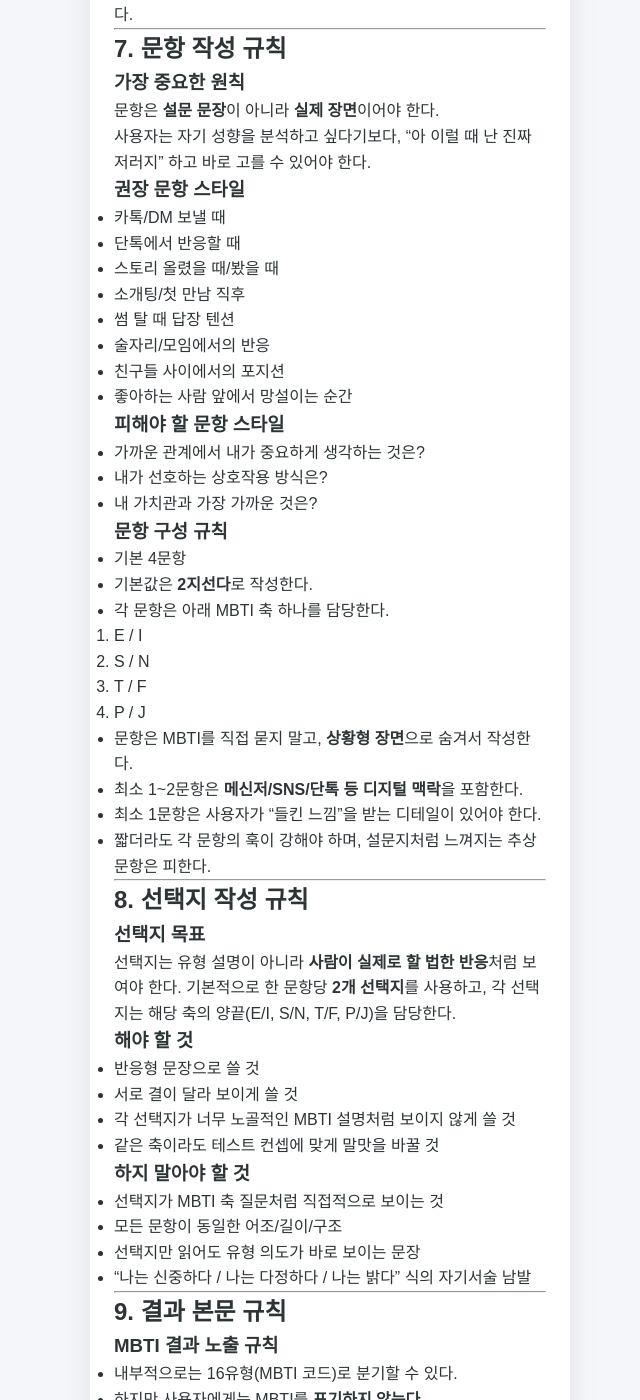
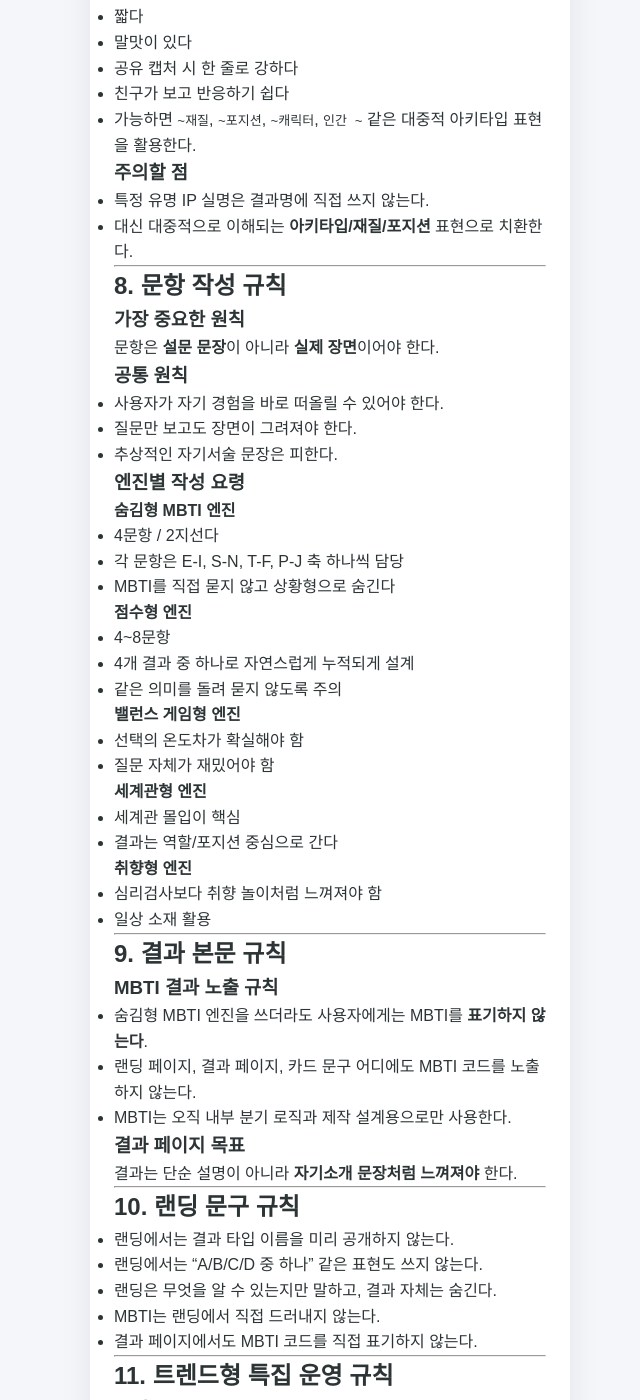
Before and after one commit to ghgfhfg2/test-holic-blog, a Jekyll site: the page built from VIRAL_TEST_GUIDELINES.md, in a window 1280 px wide and 1400 px high, scrolled down 3360 px. Shown: the whole window, without its empty margins (310-950 px from the left). Built offline with Jekyll 4.4.1, drawn with Linux system fonts in a browser that asks for light colours; some web fonts are replaced; our own code applies the rules of GitHub Pages for plain Markdown files; some of the changed text lies outside the part shown.

Commit message:
Diversify test engines and strengthen overlap checks

```diff
--- a/VIRAL_TEST_GUIDELINES.md
+++ b/VIRAL_TEST_GUIDELINES.md
@@ -9,21 +9,17 @@
 
 ## 1. 핵심 목표
 
-테스트홀릭의 기본 생성 엔진은 **4문항 / 2지선다 / MBTI 4축(E-I, S-N, T-F, P-J) 기반의 숨김형 분기 구조**를 우선 사용한다.
-다만 이 구조는 **내부 분기용**으로만 쓰고, 사용자가 보게 되는 겉표현은 MBTI 검사가 아니라 **상황형 바이럴 테스트**여야 한다.
+테스트홀릭은 하나의 단일 테스트 엔진만 반복해서 사용하지 않는다.
+**같은 제목 재질이 아니라, 실제 체감상 다른 테스트처럼 느껴지는 것**이 중요하다.
 
-테스트홀릭의 테스트는 아래 4가지를 동시에 노린다.
+내부 분기 구조는 여러 방식을 섞어 사용한다.
+- 숨김형 MBTI 4축 분기
+- 점수형 4결과 분기
+- 밸런스 게임형 누적 분기
+- 세계관/역할 배정형 분기
+- 취향 선택형 분기
 
-1. **클릭 욕구**
-   - 제목만 보고도 "이건 해보고 싶다"는 반응이 나와야 한다.
-2. **완주율**
-   - 문항이 설문지처럼 느껴지지 않고, 빠르게 몰입되어야 한다.
-3. **공유 욕구**
-   - 결과를 캡처해서 스토리/단톡/DM으로 보내고 싶어야 한다.
-4. **연속 소비**
-   - 하나 하고 나면 다른 테스트도 눌러보게 만들어야 한다.
-
-즉, 정확성만 추구하는 테스트가 아니라 **재미 + 자기투영 + 공유성**이 강한 테스트를 만든다.
+즉, 정확성만 추구하는 테스트가 아니라 **재미 + 자기투영 + 공유성 + 다양성**이 강한 테스트를 만든다.
 
 ---
 
@@ -51,7 +47,49 @@
 
 ---
 
-## 3. 주제 선정 원칙
+## 3. 테스트 엔진 운영 원칙
+
+### 매우 중요
+**모든 테스트를 숨김형 MBTI 엔진으로 만들지 않는다.**
+
+MBTI형은 짧고 효율적이지만, 계속 반복하면 제목만 다르고 체감은 비슷해진다.
+그래서 테스트홀릭은 아래 엔진을 섞어 써야 한다.
+
+### A. 숨김형 MBTI 엔진
+- 4문항 / 2지선다 / E-I, S-N, T-F, P-J 분기
+- 16유형 내부 분기 가능
+- 겉으로는 MBTI를 숨긴다
+- **사용 빈도:** 일부 시리즈용으로만 사용
+
+### B. 점수형 4결과 엔진
+- 4~8문항
+- 선택 누적으로 4개 결과 중 하나 도출
+- 가장 범용적으로 쓰기 좋음
+- 관계/취향/상황형 테스트에 적합
+
+### C. 밸런스 게임형 엔진
+- 4문항 내외
+- 이지선다 기반
+- 캐릭터나 포지션을 빠르게 뽑기 좋음
+- 심리검사 느낌보다 게임 느낌이 강함
+
+### D. 세계관/역할 배정형 엔진
+- 학교물 / 연애예능 / 판타지 / 회사 / 좀비 아포칼립스 같은 설정 활용
+- 결과는 포지션/역할 중심
+- 다른 테스트와 체감 차별화가 큼
+
+### E. 취향 선택형 엔진
+- 음식 / 여행 / 패션 / 방 / 야식 / 색감 / 플레이리스트 같은 취향 기반
+- 심리테스트 같지 않아서 피로감을 줄이기 좋음
+
+### 운영 규칙
+- 같은 엔진을 **연속 2회 이상 반복하지 않는 것**을 권장한다.
+- 숨김형 MBTI 엔진은 전체 자동 생성물의 일부로만 사용한다.
+- 최근 테스트와 제목이 아니라 **체감 구조**가 겹치면 다른 엔진으로 전환한다.
+
+---
+
+## 4. 주제 선정 원칙
 
 ### 범용형에서 우선 사용할 주제 축
 1. **썸 / 연애 / 플러팅**
@@ -108,25 +146,15 @@
 - 결과가 궁금해질 것
 - 친구에게 보내기 쉬울 것
 
-### 권장 제목 패턴
-- 나는 왜 사람들이 은근히 못 잊는 사람일까?
-- 내가 무심코 주는 플러팅 시그널은?
-- 친구들이 느끼는 내 숨은 거리감은?
-- 단톡방에서 내가 맡는 포지션은?
-- 좋아하는 사람 앞에서 내가 제일 티 나는 순간은?
-- 사람들은 왜 나를 생각보다 오래 기억할까?
-
 ### 피해야 할 제목
 - 나의 인간관계 성향 테스트
 - 나의 커뮤니케이션 유형 알아보기
 - 내가 선호하는 관계 거리감은?
 - 나의 말투 성향 테스트
 
-이런 제목은 너무 보고서/설문지 같다.
-
 ---
 
-## 6. 결과명 규칙
+## 7. 결과명 규칙
 
 ### 기본 원칙
 결과명은 추상적인 상담 용어보다 **캐릭터처럼 불리는 이름**이어야 한다.
@@ -138,101 +166,56 @@
 - 친구가 보고 반응하기 쉽다
 - 가능하면 `~재질`, `~포지션`, `~캐릭터`, `인간 ~` 같은 대중적 아키타입 표현을 활용한다.
 
-### 좋은 예시
-- 인간 공지사항
-- 눈치 만렙 재질
-- 조용한 실세 포지션
-- 단톡방 텐션 메이커
-- 무심 플러터 캐릭터
-- 분위기 메이커 재질
-- 안 친한데도 기억 남는 재질
-
-### 피해야 할 예시
-- 조용한 배려형
-- 편한 균형형
-- 느린 신뢰형
-- 계획적 회복형
-
 ### 주의할 점
 - 특정 유명 IP 실명은 결과명에 직접 쓰지 않는다.
 - 대신 대중적으로 이해되는 **아키타입/재질/포지션** 표현으로 치환한다.
 
 ---
 
-## 7. 문항 작성 규칙
+## 8. 문항 작성 규칙
 
 ### 가장 중요한 원칙
 문항은 **설문 문장**이 아니라 **실제 장면**이어야 한다.
 
-사용자는 자기 성향을 분석하고 싶다기보다,
-"아 이럴 때 난 진짜 저러지" 하고 바로 고를 수 있어야 한다.
+### 공통 원칙
+- 사용자가 자기 경험을 바로 떠올릴 수 있어야 한다.
+- 질문만 보고도 장면이 그려져야 한다.
+- 추상적인 자기서술 문장은 피한다.
 
-### 권장 문항 스타일
-- 카톡/DM 보낼 때
-- 단톡에서 반응할 때
-- 스토리 올렸을 때/봤을 때
-- 소개팅/첫 만남 직후
-- 썸 탈 때 답장 텐션
-- 술자리/모임에서의 반응
-- 친구들 사이에서의 포지션
-- 좋아하는 사람 앞에서 망설이는 순간
+### 엔진별 작성 요령
+#### 숨김형 MBTI 엔진
+- 4문항 / 2지선다
+- 각 문항은 E-I, S-N, T-F, P-J 축 하나씩 담당
+- MBTI를 직접 묻지 않고 상황형으로 숨긴다
 
-### 피해야 할 문항 스타일
-- 가까운 관계에서 내가 중요하게 생각하는 것은?
-- 내가 선호하는 상호작용 방식은?
-- 내 가치관과 가장 가까운 것은?
+#### 점수형 엔진
+- 4~8문항
+- 4개 결과 중 하나로 자연스럽게 누적되게 설계
+- 같은 의미를 돌려 묻지 않도록 주의
 
-### 문항 구성 규칙
-- 기본 4문항
-- 기본값은 **2지선다**로 작성한다.
-- 각 문항은 아래 MBTI 축 하나를 담당한다.
-  1. E / I
-  2. S / N
-  3. T / F
-  4. P / J
-- 문항은 MBTI를 직접 묻지 말고, **상황형 장면**으로 숨겨서 작성한다.
-- 최소 1~2문항은 **메신저/SNS/단톡 등 디지털 맥락**을 포함한다.
-- 최소 1문항은 사용자가 "들킨 느낌"을 받는 디테일이 있어야 한다.
-- 짧더라도 각 문항의 훅이 강해야 하며, 설문지처럼 느껴지는 추상 문항은 피한다.
+#### 밸런스 게임형 엔진
+- 선택의 온도차가 확실해야 함
+- 질문 자체가 재밌어야 함
 
----
+#### 세계관형 엔진
+- 세계관 몰입이 핵심
+- 결과는 역할/포지션 중심으로 간다
 
-## 8. 선택지 작성 규칙
-
-### 선택지 목표
-선택지는 유형 설명이 아니라 **사람이 실제로 할 법한 반응**처럼 보여야 한다.
-기본적으로 한 문항당 **2개 선택지**를 사용하고, 각 선택지는 해당 축의 양끝(E/I, S/N, T/F, P/J)을 담당한다.
-
-### 해야 할 것
-- 반응형 문장으로 쓸 것
-- 서로 결이 달라 보이게 쓸 것
-- 각 선택지가 너무 노골적인 MBTI 설명처럼 보이지 않게 쓸 것
-- 같은 축이라도 테스트 컨셉에 맞게 말맛을 바꿀 것
-
-### 하지 말아야 할 것
-- 선택지가 MBTI 축 질문처럼 직접적으로 보이는 것
-- 모든 문항이 동일한 어조/길이/구조
-- 선택지만 읽어도 유형 의도가 바로 보이는 문장
-- "나는 신중하다 / 나는 다정하다 / 나는 밝다" 식의 자기서술 남발
+#### 취향형 엔진
+- 심리검사보다 취향 놀이처럼 느껴져야 함
+- 일상 소재 활용
 
 ---
 
 ## 9. 결과 본문 규칙
 
 ### MBTI 결과 노출 규칙
-- 내부적으로는 16유형(MBTI 코드)로 분기할 수 있다.
-- 하지만 사용자에게는 MBTI를 **표기하지 않는다**.
+- 숨김형 MBTI 엔진을 쓰더라도 사용자에게는 MBTI를 **표기하지 않는다**.
 - 랜딩 페이지, 결과 페이지, 카드 문구 어디에도 MBTI 코드를 노출하지 않는다.
 - MBTI는 오직 내부 분기 로직과 제작 설계용으로만 사용한다.
 
 ### 결과 페이지 목표
 결과는 단순 설명이 아니라 **자기소개 문장처럼 느껴져야** 한다.
-
-### 구성 원칙
-각 결과는 아래 흐름을 따른다.
-1. 첫 문단: "나 이거다" 싶은 핵심 훅
-2. 중간: 왜 이런 분위기가 나오는지 설명
-3. 마지막: 매력 포인트 / 사람들이 느끼는 인상 / 공유하고 싶은 한 줄
 
 ---
 
@@ -258,41 +241,24 @@
 4. 밈을 그대로 베끼지 말고, 테스트홀릭 문법으로 재해석한다.
 5. 너무 수명이 짧거나 이미 식은 키워드는 제외한다.
 
-### 원칙
-- 미리 트렌드 주제 목록을 고정해두지 않는다.
-- 실제 제작 시점에 다시 확인한다.
-- 트렌드형도 결국은 테스트홀릭 톤에 맞게 다듬는다.
-
 ---
 
-## 12. 바이럴 관점 체크리스트
+## 12. 중복 방지 규칙
 
-### 제목
-- 제목만 보고 클릭할 이유가 있는가?
-- 설명형 제목이 아닌가?
-- 친구에게 보내기 쉬운가?
+### 매우 중요
+제목이 다르다고 다른 테스트가 아니다.
 
-### 문항
-- 4문항 안에 지루함 없이 끝나는가?
-- 모든 문항이 실제 장면처럼 그려지는가?
-- 사용자가 자기 경험을 즉시 떠올릴 수 있는가?
-- 각 문항이 E/I, S/N, T/F, P/J 축 중 하나와 명확히 연결되는가?
+아래 3가지 중 2개 이상이 최근 테스트와 겹치면 **다른 엔진/장르/주제**로 바꾼다.
 
-### 선택지
-- 선택지가 MBTI 축 노출처럼 보이지 않는가?
-- 선택지가 유형 설명문처럼 보이지 않는가?
-- 2개 보기 모두 실제 반응처럼 자연스러운가?
+1. **핵심 분기 구조가 비슷함**
+2. **질문 맥락이 비슷함**
+   - 예: 카톡/답장/말투/첫인상/관계 거리감만 계속 반복
+3. **결과 감정선이 비슷함**
+   - 예: 무심함, 배려, 플러팅, 관찰자 포지션만 반복
 
-### 결과
-- 결과명이 약하지 않은가?
-- 결과 첫 문장이 캡처하고 싶을 정도로 센가?
-- 친구가 봤을 때 반응할 포인트가 있는가?
-- MBTI를 숨겨도 캐릭터형 결과만으로 충분히 재미가 살아나는가?
-
-### 전체
-- 너무 착하고 무난하기만 하지 않은가?
-- "헐 이거 너다" 반응이 나올 만한가?
-- 최근 게시물들과 장르/결이 너무 겹치지 않는가?
+### 권장 점검 범위
+- 최근 5~7개 테스트와 비교
+- 제목이 아니라 **체감상 비슷한지**를 점검
 
 ---
 
@@ -300,15 +266,13 @@
 
 1. 이 문서를 먼저 읽는다.
 2. 오늘 게시물이 범용형인지, 격주 특집형인지 먼저 판단한다.
-3. 제목 후보를 3개 이상 생각한 뒤 가장 클릭 강한 것을 고른다.
-4. 내부적으로 어떤 MBTI 16유형 구조를 사용할지 먼저 정한다.
-5. 결과 노출용 캐릭터형 이름 또는 포장 방식을 먼저 정한다.
-6. 4문항을 만들고, 각 문항이 E/I, S/N, T/F, P/J 중 어떤 축인지 명확히 대응되게 설계한다.
-7. 선택지는 2지선다로 작성하되 MBTI 질문처럼 직접 보이지 않게 만든다.
-8. 랜딩 문구에서는 결과 타입과 MBTI를 숨긴다.
-9. 결과 페이지에서도 MBTI 코드나 MBTI 언급을 직접 노출하지 않는다.
-10. 최근 게시물과 장르가 너무 겹치지 않는지 확인한다.
-11. 완성 후 바이럴 체크리스트를 다시 점검한다.
+3. 최근 5~7개 테스트를 보고 엔진/장르/정서 중복을 먼저 피한다.
+4. 제목 후보를 3개 이상 생각한 뒤 가장 클릭 강한 것을 고른다.
+5. 어떤 테스트 엔진을 쓸지 먼저 정한다.
+6. 그 엔진에 맞는 문항 구조를 설계한다.
+7. 랜딩 문구에서는 결과 타입과 MBTI를 숨긴다.
+8. 결과 페이지에서도 MBTI 코드나 MBTI 언급을 직접 노출하지 않는다.
+9. 완성 후 바이럴 체크리스트를 다시 점검한다.
 
 ---
 
@@ -317,6 +281,5 @@
 테스트홀릭의 테스트는
 **"정확한 검사"보다 "재밌고 공유하고 싶은 자기 캐릭터 콘텐츠"**에 가깝다.
 
-속은 MBTI 구조를 활용할 수 있어도,
-겉은 반드시 **바이럴형 상황 테스트**처럼 보여야 하며,
-사용자에게는 MBTI가 직접 보이지 않아야 한다.
+그리고 무엇보다,
+**다음 테스트가 이전 테스트와 다른 재미를 줘야 한다.**
```
Also changed, not shown: other parts of VIRAL_TEST_GUIDELINES.md (+2 -2 lines).
